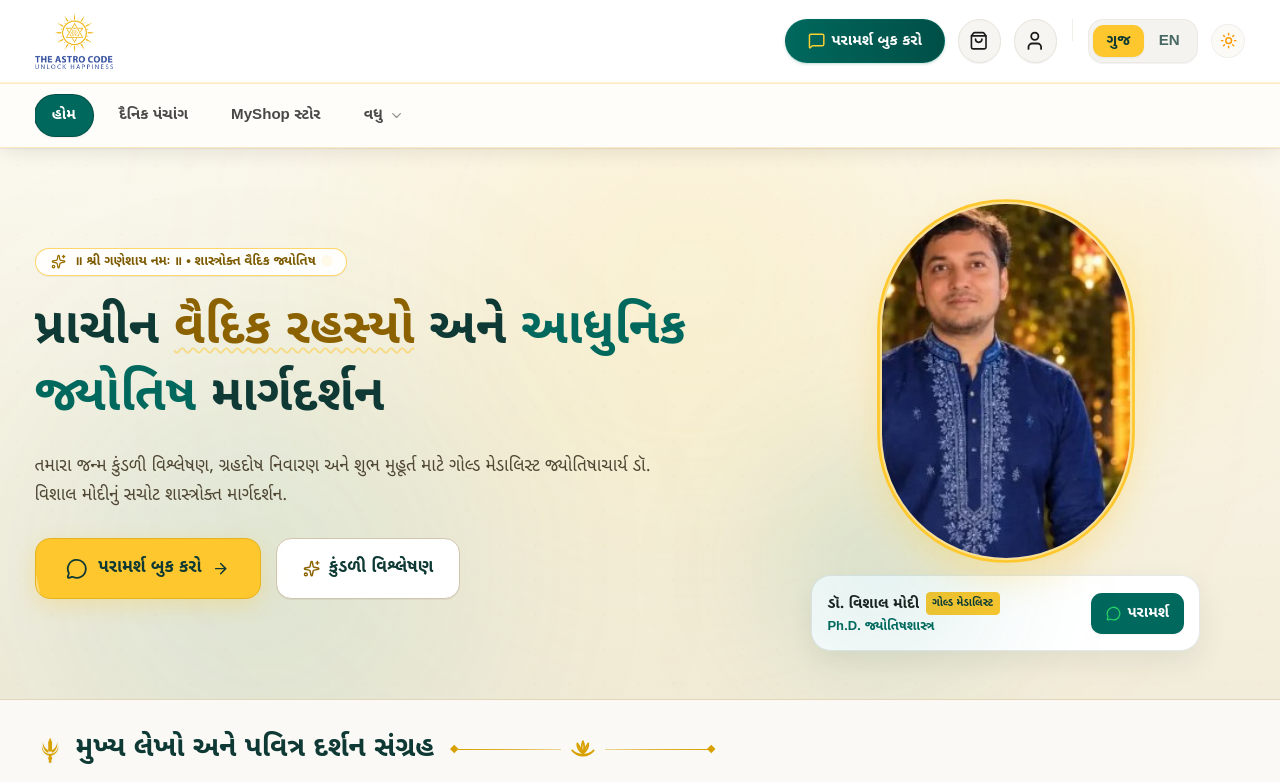
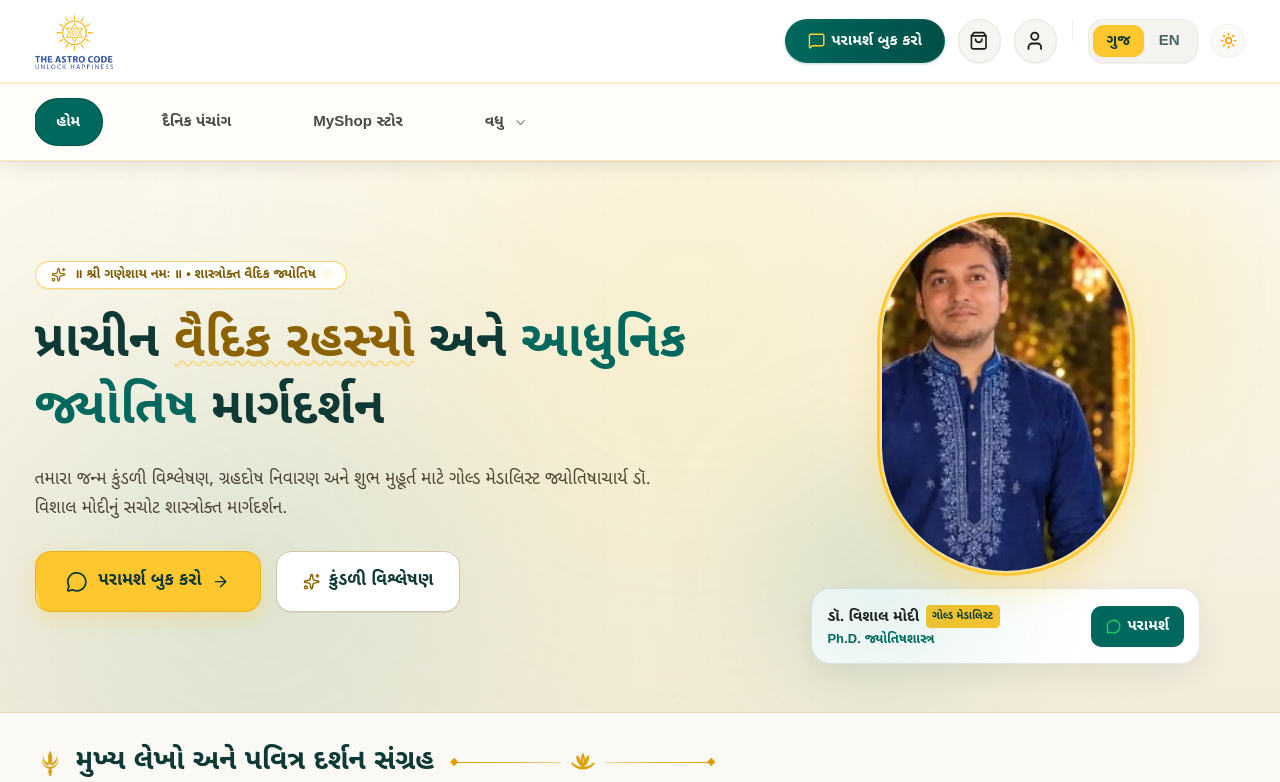
Before and after one commit to neelmodi2812/the-astro-code, a Next.js app: page / in a window 1280 px wide. Shown: the top 782 px of the page. Built offline with nearby package versions, Linux system fonts and the light colour scheme; no server answers; a web font is replaced by a local one.

Commit message:
style(header): enhance navigation tab spacing and padding across desktop navbar

```diff
--- a/components/astro-header.jsx
+++ b/components/astro-header.jsx
@@ -546,7 +546,7 @@ export function AstroHeader({
             <nav
               ref={navScrollRef}
               aria-label="Main Navigation"
-              className="flex items-center gap-1 lg:gap-1.5 xl:gap-2 overflow-x-auto py-2 xl:py-2.5 pr-8 sm:pr-10 lg:pr-4 scrollbar-none w-full scroll-smooth"
+              className="flex items-center gap-2.5 sm:gap-3.5 md:gap-5 lg:gap-7 xl:gap-9 overflow-x-auto py-2.5 xl:py-3.5 scrollbar-none w-full scroll-smooth"
             >
               {navLinks.map((item) => {
                 const isActive = checkIsActive(item)
@@ -560,7 +560,7 @@ export function AstroHeader({
                         <button
                           data-nav-id={item.id}
                           type="button"
-                          className={`group px-3 lg:px-3.5 xl:px-4 py-1.5 xl:py-2 text-xs lg:text-[13px] xl:text-sm whitespace-nowrap rounded-full font-bold transition-all flex items-center gap-1 lg:gap-1.5 shrink-0 cursor-pointer ${isActive
+                          className={`group px-3.5 sm:px-4 lg:px-4.5 xl:px-5 py-2 xl:py-2.5 text-xs sm:text-[13px] lg:text-[13.5px] xl:text-sm whitespace-nowrap rounded-full font-bold transition-all flex items-center gap-1.5 lg:gap-2 shrink-0 cursor-pointer ${isActive
                             ? "bg-[#00685d] text-white shadow-sm outline-none ring-1 ring-[#005048]"
                             : "text-foreground/80 dark:text-foreground/90 hover:text-[#00685d] dark:hover:text-[#fdc72d] hover:bg-amber-500/10 dark:hover:bg-amber-400/10 data-[state=open]:bg-amber-500/10 dark:data-[state=open]:bg-amber-400/10 data-[state=open]:text-[#00685d] dark:data-[state=open]:text-[#fdc72d] focus-visible:outline-none focus-visible:ring-2 focus-visible:ring-[#00685d]"
                             }`}
@@ -647,7 +647,7 @@ export function AstroHeader({
                       setOptimisticNavId(item.id)
                       if (onSelectCategory) onSelectCategory(item.id)
                     }}
-                    className={`px-3 lg:px-3.5 xl:px-4 py-1.5 xl:py-2 text-xs lg:text-[13px] xl:text-sm whitespace-nowrap rounded-full font-bold transition-all flex items-center gap-1 shrink-0 cursor-pointer ${isActive
+                    className={`px-3.5 sm:px-4 lg:px-4.5 xl:px-5 py-2 xl:py-2.5 text-xs sm:text-[13px] lg:text-[13.5px] xl:text-sm whitespace-nowrap rounded-full font-bold transition-all flex items-center gap-1.5 shrink-0 cursor-pointer ${isActive
                       ? "bg-[#00685d] text-white shadow-sm outline-none ring-1 ring-[#005048]"
                       : "text-foreground/80 dark:text-foreground/90 hover:text-[#00685d] dark:hover:text-[#fdc72d] hover:bg-amber-500/10 dark:hover:bg-amber-400/10 focus-visible:outline-none focus-visible:ring-2 focus-visible:ring-[#00685d]"
                       }`}
```
